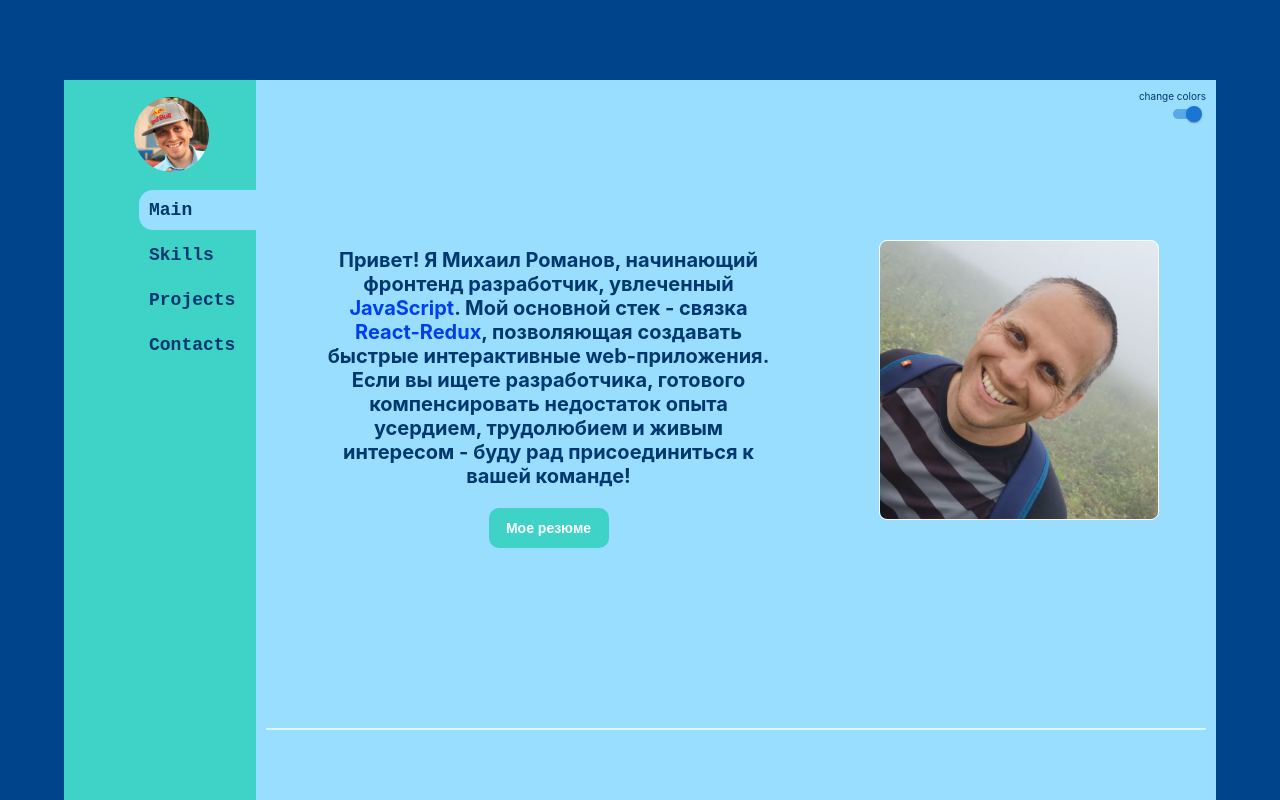
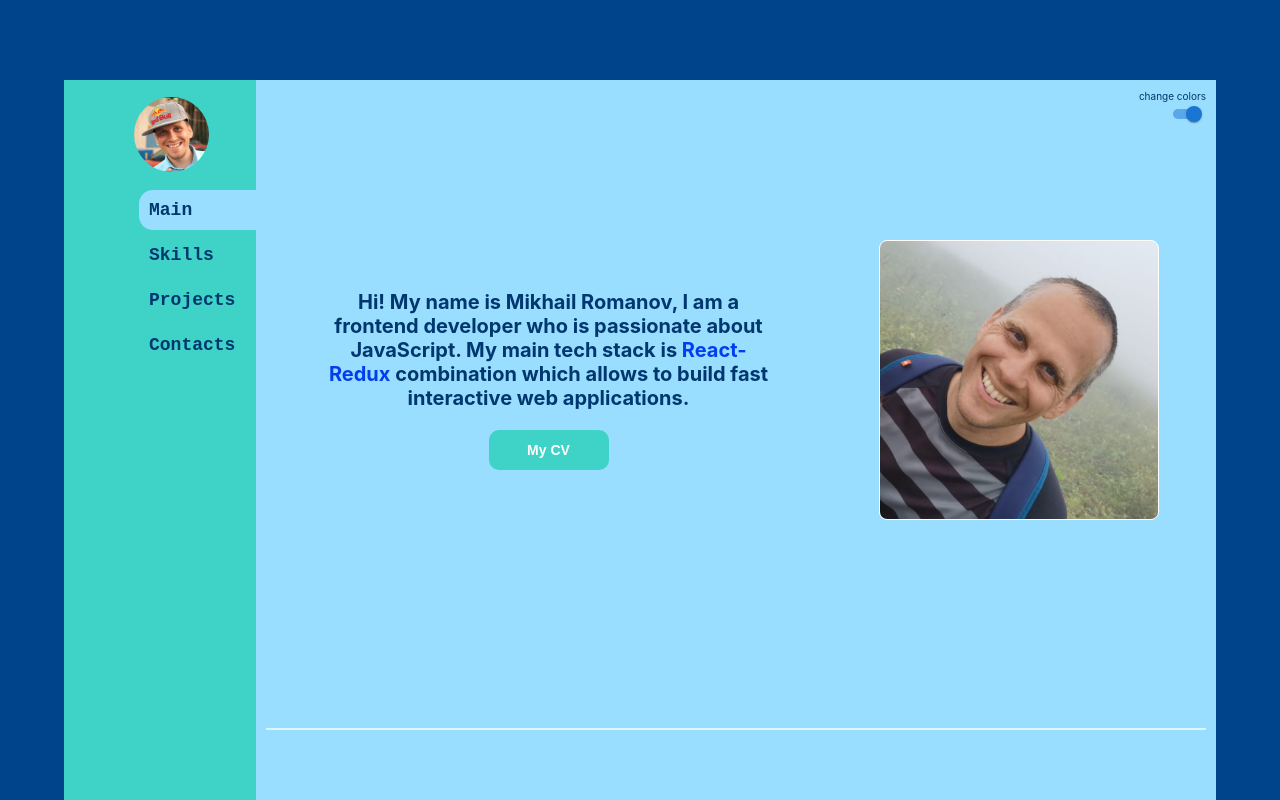
Before and after one commit to Mikro888/Portfolio, a React (Create React App) app: page / in a window 1280 px wide. Shown: the top 800 px of the page. Built offline with nearby package versions, Linux system fonts and the light colour scheme.

Commit message:
Update Main.tsx

```diff
--- a/src/components/Main.tsx
+++ b/src/components/Main.tsx
@@ -18,12 +18,9 @@ const Main=(props:any)=> {
 
 <div className={classes.mainCon}>
             <div className={classes.description}>
-              <p>Привет!
-                  Я Михаил Романов, начинающий фронтенд разработчик, увлеченный <span>JavaScript</span>.
-                Мой основной стек - связка <span>React-Redux</span>, позволяющая создавать быстрые интерактивные web-приложения.
-                  Если вы ищете разработчика, готового компенсировать недостаток опыта усердием,
-                  трудолюбием и живым интересом - буду рад присоединиться к вашей команде! </p>
-                <a href={'https://hh.ru/resume/fdc2b1b0ff0833659f0039ed1f566559775146'}><button>Мое резюме</button></a>
+              <p>Hi! My name is Mikhail Romanov, I am a frontend developer who is passionate about JavaScript.
+                  My main tech stack is <span>React-Redux</span> combination which allows to build fast interactive web applications.</p>
+                <a href={'https://hh.ru/resume/fdc2b1b0ff0833659f0039ed1f566559775146'}><button>My CV</button></a>
             </div>
             <div className={classes.card}>
                 <img src={faceImage} alt="my smiling face"/>
```
